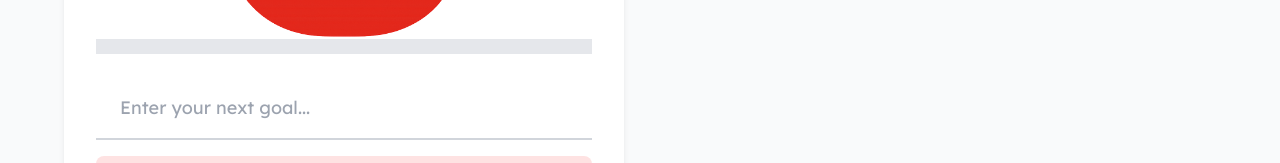
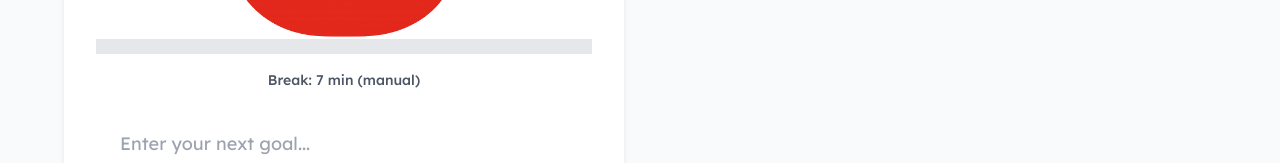
Before and after one commit to martinbearman/pomodoro-study-timer, a Next.js app: page / in a window 1280 px wide. Shown: the part 410-573 px from the top of the page. Built offline with nearby package versions, Linux system fonts and the light colour scheme; no server answers.

Commit message:
feat: display current break settings below timer

```diff
--- a/app/components/Timer/TimerDisplay.tsx
+++ b/app/components/Timer/TimerDisplay.tsx
@@ -9,7 +9,7 @@ import Image from 'next/image'
 
 export default function TimerDisplay() {
   const [playComplete, { stop }] = useSound('/sounds/timer-ring.mp3')
-  const { timeRemaining, isRunning, studyDuration, breakDuration, isBreak, showBreakPrompt } = useAppSelector(state => state.timer)
+  const { timeRemaining, isRunning, studyDuration, breakDuration, isBreak, showBreakPrompt, breakMode } = useAppSelector(state => state.timer)
   const dispatch = useAppDispatch()
   const formattedTime = formatTime(timeRemaining)
   const startTimeRef = useRef<number | null>(null)
@@ -146,6 +146,11 @@ export default function TimerDisplay() {
             Break Time
           </div>
         )}
+
+      </div>
+      {/* Break Setting Display */}
+      <div className="mt-4 text-sm text-gray-600 flex flex-col items-center gap-1">
+        <p className="font-medium">Break: {Math.floor(breakDuration / 60)} min ({breakMode})</p>
       </div>
     </div>
   )
```
